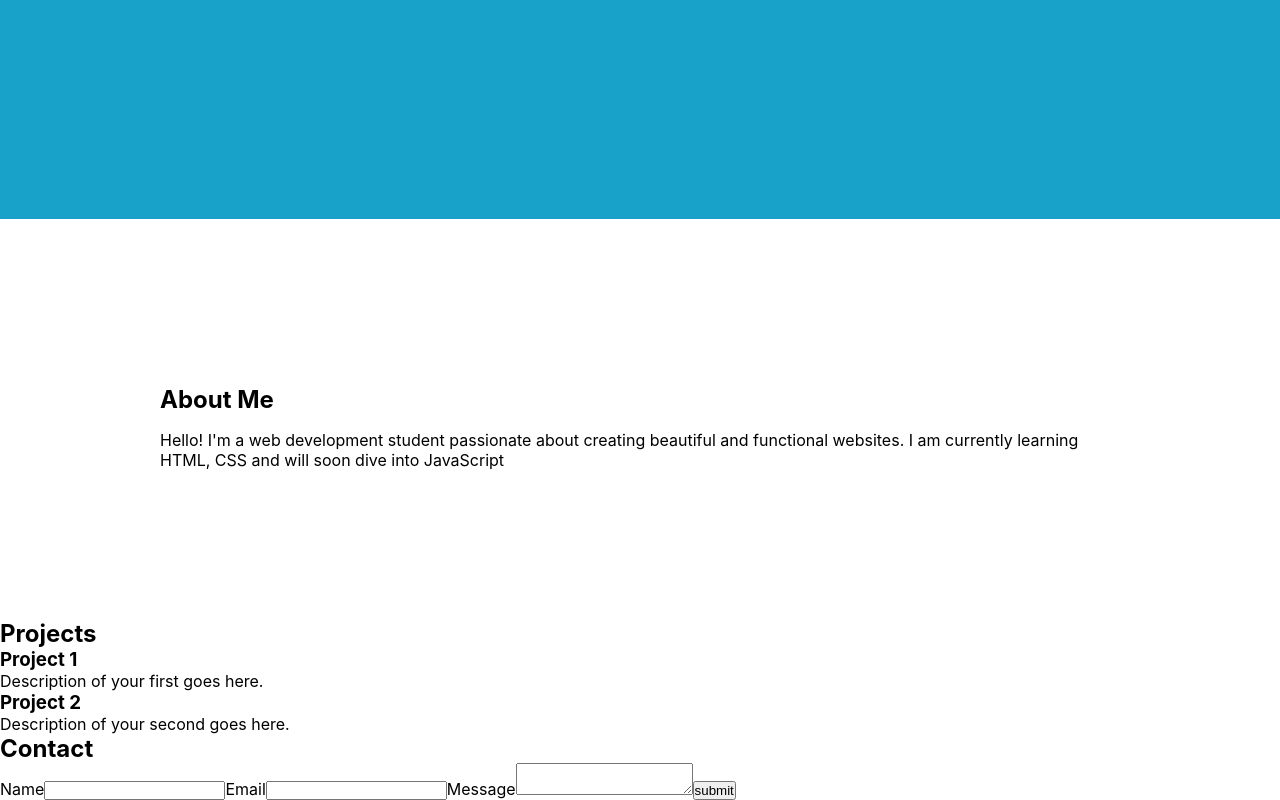
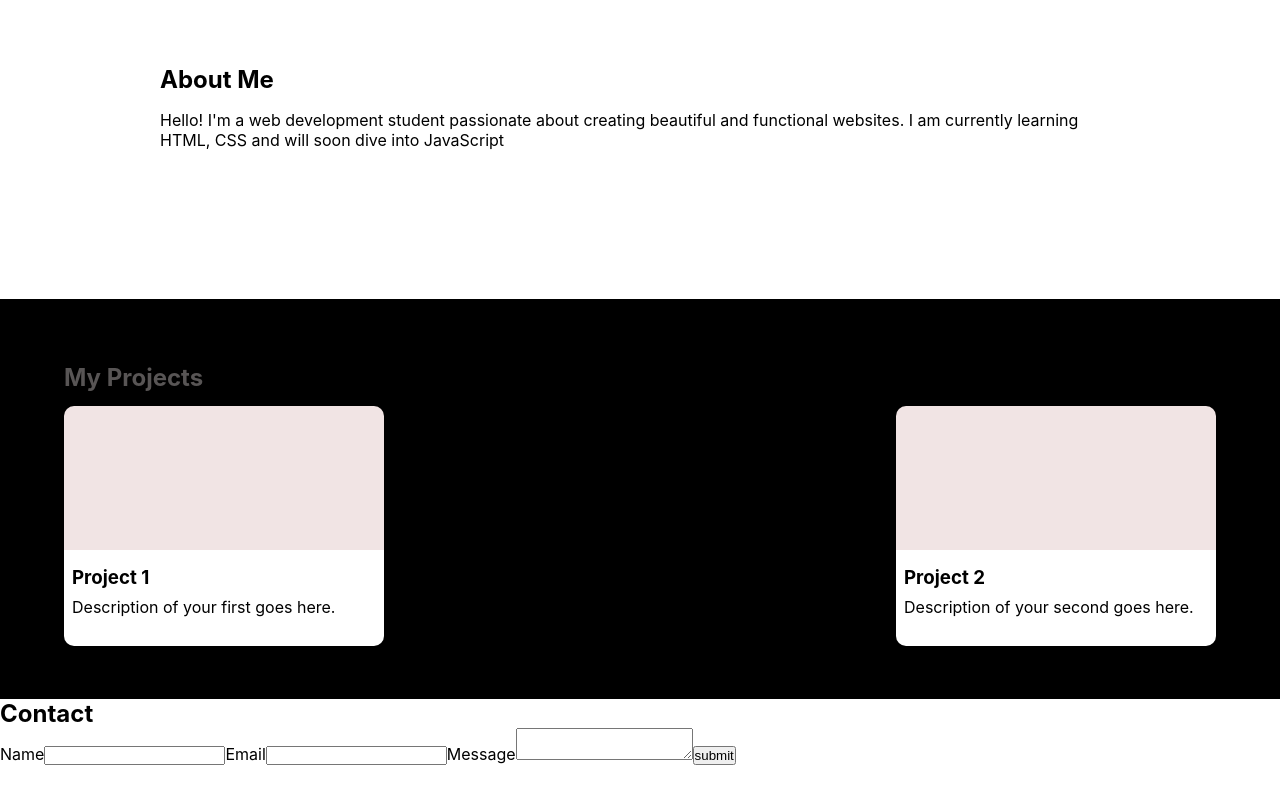
Before and after one commit to Mario-Gozie/First-React-Project, a React (Create React App) app: page / in a window 1280 px wide. Shown: the part 581-1381 px from the top of the page. After the commit the page ends 1346 px from the top, so only its background shows below. Built offline with nearby package versions, Linux system fonts and the light colour scheme.

Commit message:
worked on the project page

```diff
--- a/src/App.css
+++ b/src/App.css
@@ -5,13 +5,13 @@
 }
 
 .Home {
-  height: 100vh;
+  height: 60vh;
   padding: 0;
   margin: 0;
 }
 
 nav {
-  height: 5%;
+  height: 10%;
   background-color: hsla(206, 88%, 13%, 0.788);
   display: flex;
   justify-content: center;
@@ -53,3 +53,53 @@ nav li a {
 .About h2 {
   padding: 1rem 0;
 }
+
+.Projects {
+  height: 50vh;
+  background-color: black;
+  display: flex;
+  flex-direction: column;
+  padding: 4rem;
+}
+
+.Project-header-container {
+  height: 10%;
+}
+
+.Projects h2 {
+  color: hsl(0, 2%, 34%);
+}
+
+.Projects-container {
+  height: 90%;
+  margin: 1rem 0;
+  display: flex;
+  justify-content: space-between;
+  align-items: center;
+}
+
+.Project-container {
+  width: 20rem;
+  height: 15rem;
+  /* border: red solid 2px; */
+  border-radius: 10px;
+}
+
+.Image-container {
+  border-top-left-radius: inherit;
+  border-top-right-radius: inherit;
+  background-color: hsl(0, 32%, 92%);
+  height: 60%;
+}
+
+.Project-detail-container {
+  height: 40%;
+  background-color: white;
+  border-bottom-left-radius: inherit;
+  border-bottom-right-radius: inherit;
+  padding: 1rem 0.5rem;
+}
+
+.Project-detail-container p {
+  margin-top: 0.5rem;
+}
--- a/src/assets/Projects/ProjectCard.jsx
+++ b/src/assets/Projects/ProjectCard.jsx
@@ -1,10 +1,12 @@
 function ProjectCard(props) {
   return (
     <>
-      <div>
-        <div></div>
-        <h3>{props.title}</h3>
-        <p>Description of your {props.projectPosition} goes here.</p>
+      <div className="Project-container">
+        <div className="Image-container"></div>
+        <div className="Project-detail-container">
+          <h3>{props.title}</h3>
+          <p>Description of your {props.projectPosition} goes here.</p>
+        </div>
       </div>
     </>
   );
--- a/src/assets/Projects/Projects.jsx
+++ b/src/assets/Projects/Projects.jsx
@@ -3,11 +3,11 @@ import ProjectCard from "./ProjectCard";
 function Projects() {
   return (
     <>
-      <section>
+      <section className="Projects">
         <div className="Project-header-container">
-          <h2>Projects</h2>
+          <h2>My Projects</h2>
         </div>
-        <div>
+        <div className="Projects-container">
           <ProjectCard title="Project 1" projectPosition="first" />
           <ProjectCard title="Project 2" projectPosition="second" />
         </div>
```
